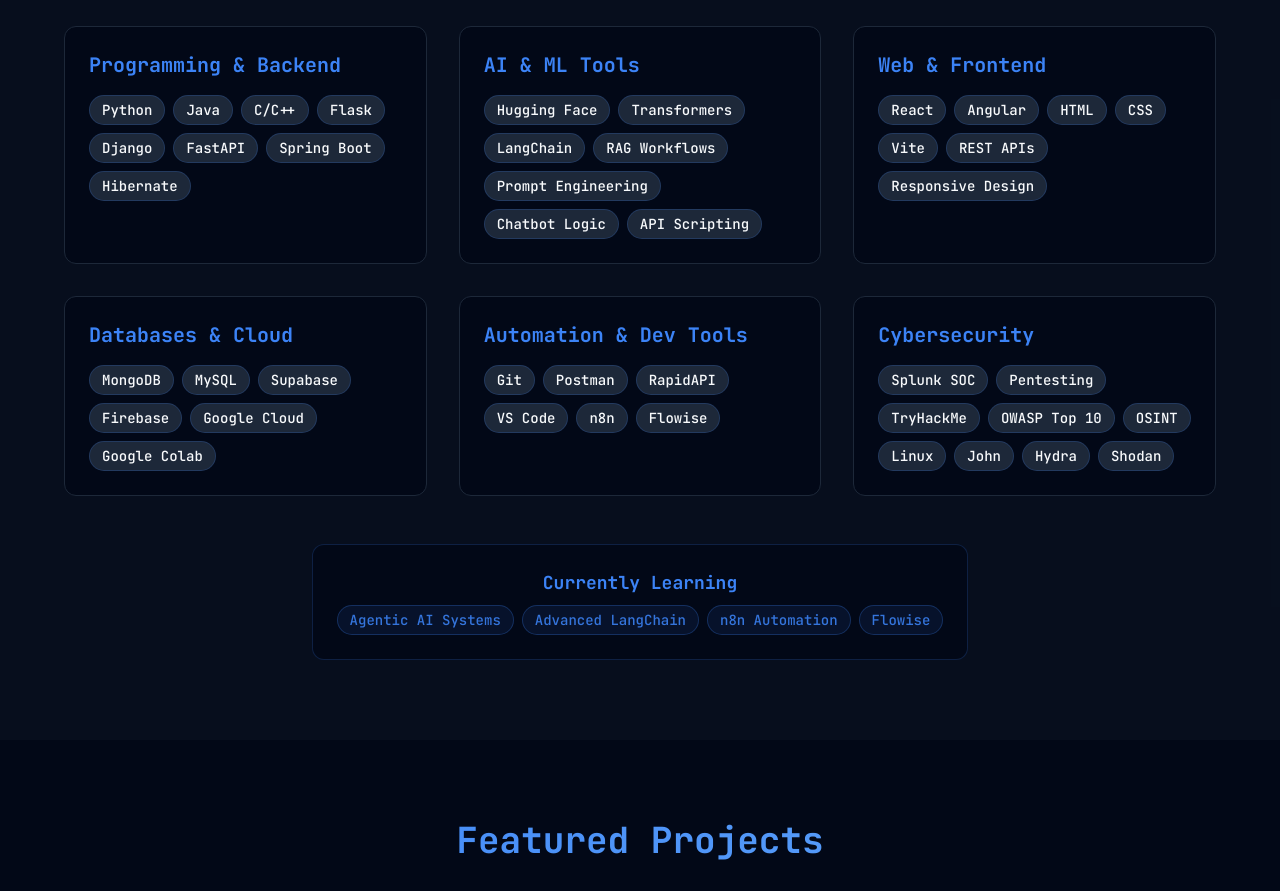
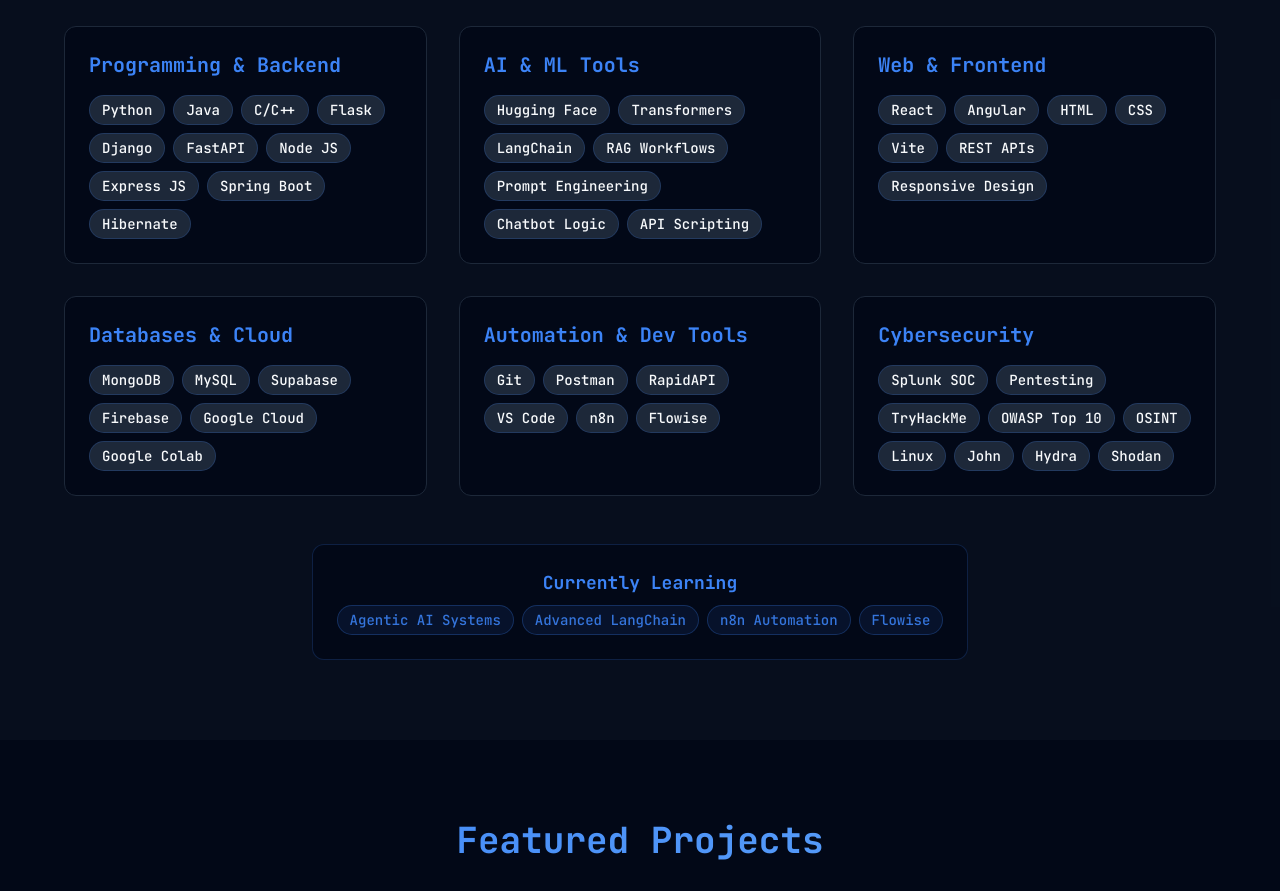
Before and after one commit to AvinashCoder31/avinash-tech-folio, a React (Vite) app: page / in a window 1280 px wide. Shown: the part 1680-2571 px from the top of the page. Built offline with nearby package versions, Linux system fonts and the light colour scheme.

Commit message:
Update SkillsSection.tsx

```diff
--- a/src/components/SkillsSection.tsx
+++ b/src/components/SkillsSection.tsx
@@ -5,7 +5,7 @@ const SkillsSection = () => {
   const skillCategories = [
     {
       title: "Programming & Backend",
-      skills: ["Python", "Java", "C/C++", "Flask", "Django", "FastAPI", "Spring Boot", "Hibernate"]
+      skills: ["Python", "Java", "C/C++", "Flask", "Django", "FastAPI", "Node JS", "Express JS","Spring Boot", "Hibernate"]
     },
     {
       title: "AI & ML Tools",
```
